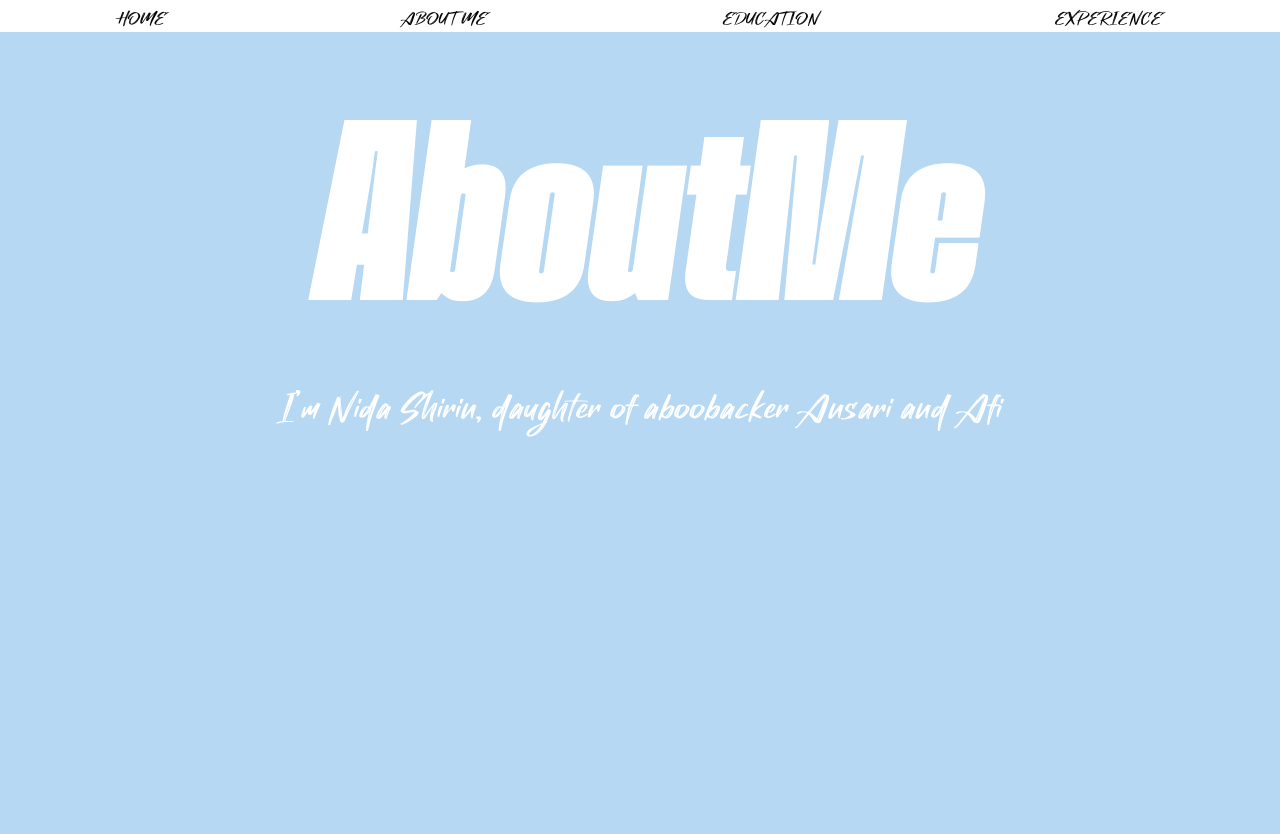
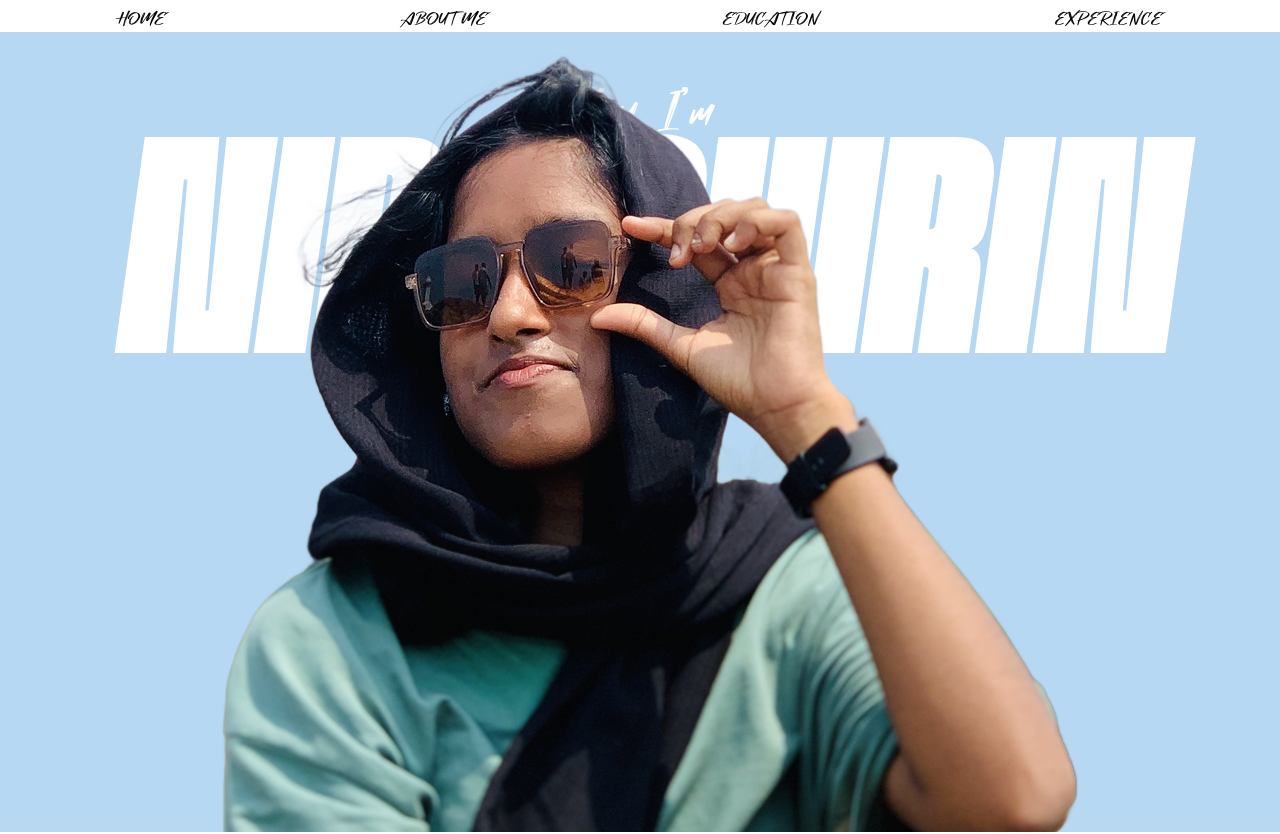
Before and after one commit to Juzznick/freelance-Portfolio, a Next.js app: page / in a window 1280 px wide. Shown: the top 834 px of the page. Before the commit the page ends 800 px from the top, so only its background shows below. Built offline with nearby package versions, Linux system fonts and the light colour scheme.

Commit message:
updated AboutMe

```diff
--- a/src/app/aboutme.js
+++ b/src/app/aboutme.js
@@ -1,8 +1,20 @@
 const AboutMe = () => {
     return(
-        <div className="flex justify-center items-center flex-col">
-            <h1 className="text-white text-[15rem]">AboutMe</h1>
-            <h5 className="text-white text-4xl">I'm Nida Shirin, daughter of aboobacker Ansari and Afi</h5>
+        <div className="h-screen bg-white flex justify-center items-center flex-col">
+            <h1 className="text-blue-300 text-[15rem]">ABOUTME</h1>
+            <h5 className="text-blue-300 text-3xl w-3/4 font-sans">I am a passionate UI/UX designer and front-end developer focused on
+creating seamless, user-centered digital experiences. With a strong
+foundation in both design and coding, I specialize in building visually
+appealing, responsive interfaces that prioritize functionality. My expertise in
+tools like Figma, strengthened through certifications like 'User Interface
+Design with Figma' (85% score), allows me to craft clean, intuitive designs.
+
+
+
+In addition to design, my proficiency in HTML, CSS, and JavaScript enables
+me to translate concepts into fully functional websites. My experience spans
+responsive web design, user interaction, and performance optimization,
+ensuring that my work is both innovative and technically sound.</h5>
         </div>
     );
 }
--- a/src/app/navbar.js
+++ b/src/app/navbar.js
@@ -1,6 +1,6 @@
 const NavBar = () => {
     return(
-        <nav className="bg-white flex justify-center items-center pt-2 sticky top-0">
+        <nav className="bg-white flex justify-center items-center pt-2">
             <ul className="flex justify-around w-screen">
                 <a><li className="cursor-pointer">HOME</li></a>
                 <a><li className="cursor-pointer">ABOUT ME</li></a>
--- a/src/app/page.js
+++ b/src/app/page.js
@@ -6,7 +6,7 @@ export default function Home() {
   return (
     <div>
       <NavBar/>
-      {/* <Hero/> */}
+      <Hero/>
       <AboutMe/>
     </div>
   );
```
